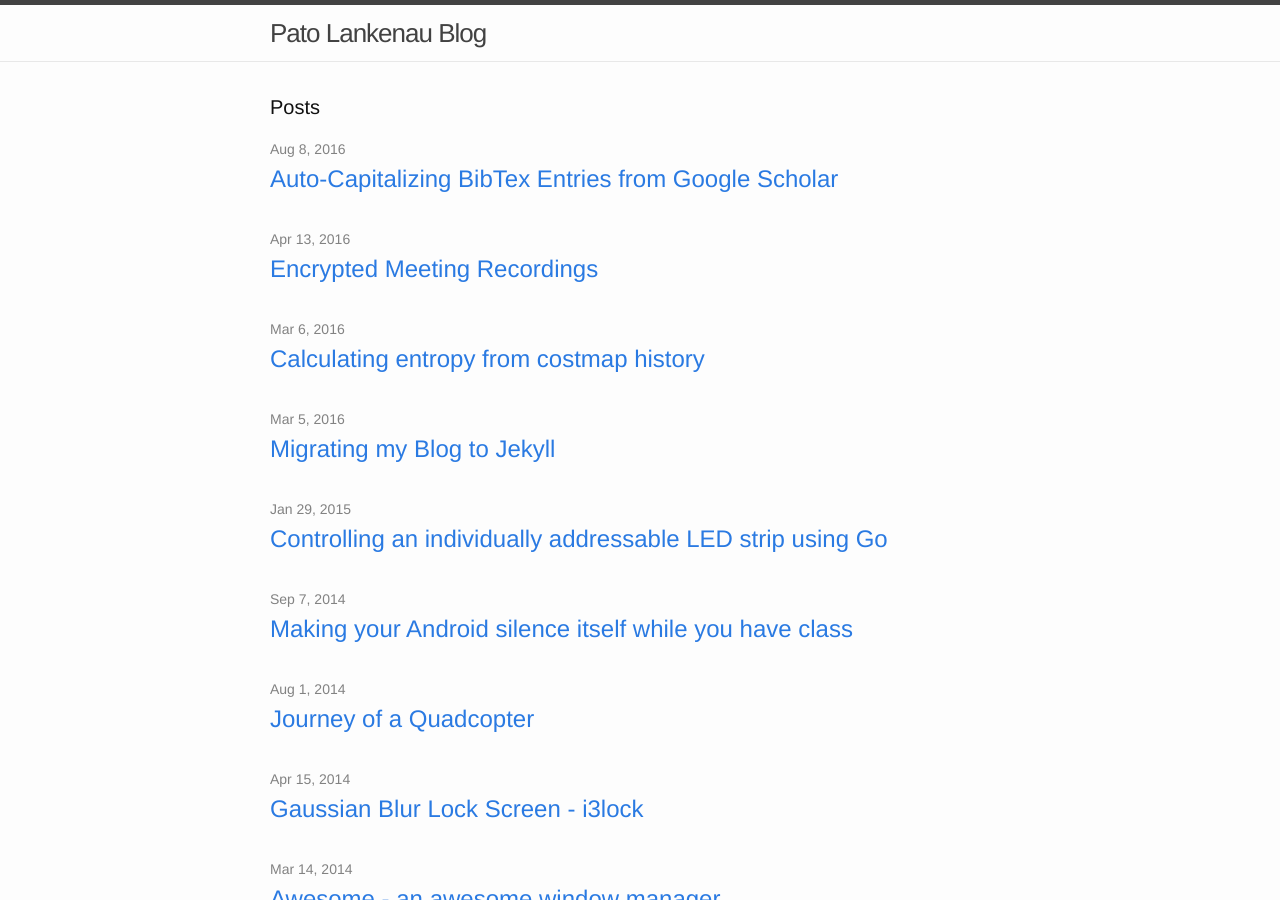
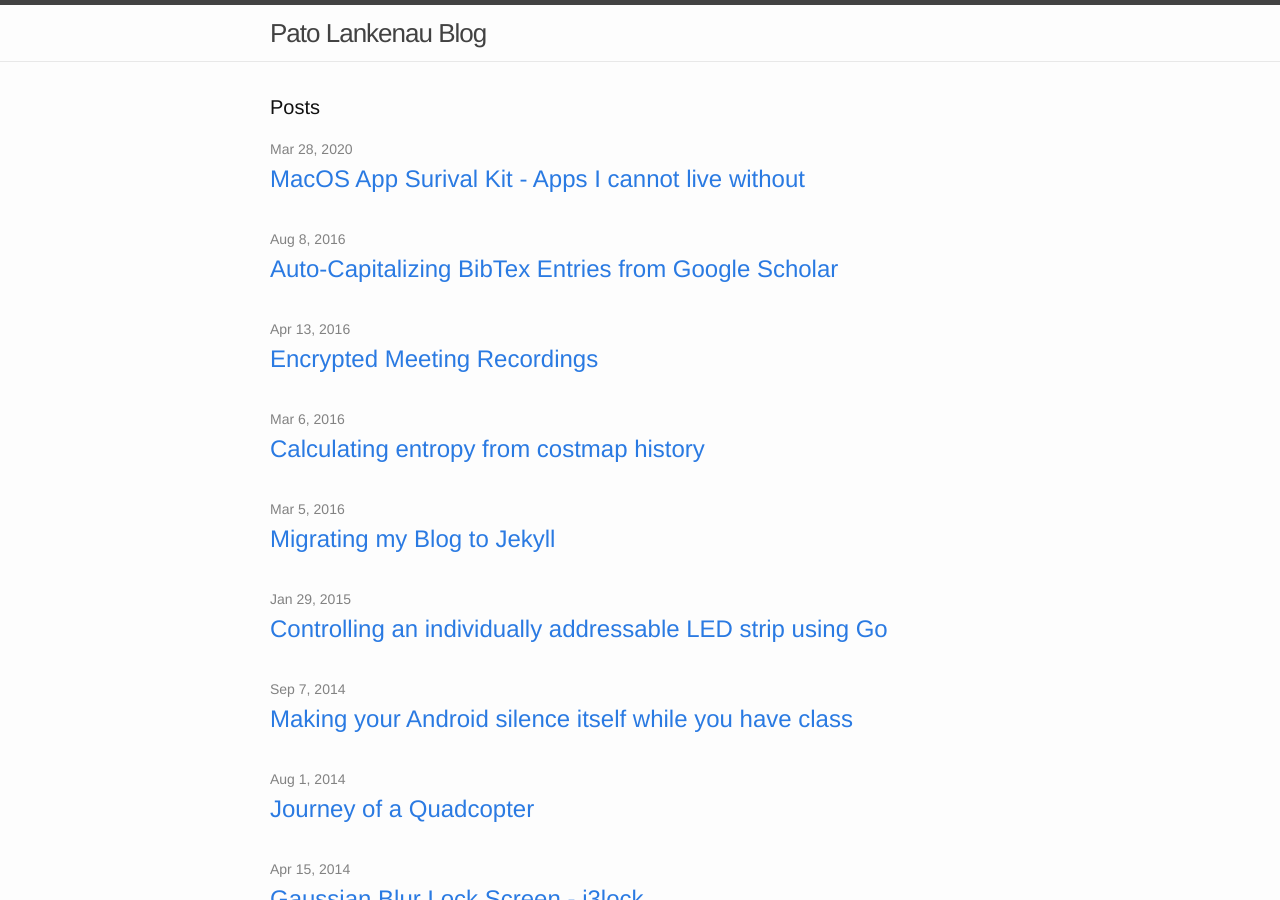
Before and after one commit to pato/plankenau, a Jekyll site: the page built from blog_jekyll/index.html, in a window 1280 px wide and 900 px high. Built offline with Jekyll 4.4.1, drawn with Linux system fonts in a browser that asks for light colours; some of the changed lines change nothing that is shown.

Commit message:
new blog post, 4 years later

```diff
--- a/blog_jekyll/_config.yml
+++ b/blog_jekyll/_config.yml
@@ -7,11 +7,9 @@
 
 # Site settings
 title: Pato Lankenau Blog
-email: plankenau@gmail.com
+email: contact@p.lankenau.io
 description: > # this means to ignore newlines until "baseurl:"
-  University of Texas at Austin Computer Science Major who studies distributed systems and
-  researches in Artificial Intelligence. Loves Arch linux, awesomewm, mechanical keyboards,
-  reaspberry pi, android, LEDs, and microcontrolers.
+  Software Engineer that works in distributed systems.
 baseurl: "/blog" # the subpath of your site, e.g. /blog
 url: "http://plankenu.com" # the base hostname & protocol for your site
 github_username:  pato
--- /dev/null
+++ b/blog_jekyll/_posts/2020-03-28-macos-survival-kit.md
@@ -0,0 +1,201 @@
+---
+layout: post
+title: MacOS App Surival Kit - Apps I cannot live without
+published: true
+date: 2020-03-28
+permalink: post/macos-app-survival-kit
+---
+
+These are the apps and toolls that I cannot live without, broken down into
+various categories.  I spend the first waking moments with a new Mac setting
+all of these up.
+
+All of these mac apps are carefully desgined, tested, and developed with such
+incredible levels of quality. And as such sometimes carry a price-tag, but as a
+developer myself, I want to support the developers that go above and beyond.
+Plus I am more than willing to pay for convenience, productivity, and privacy.
+
+The terminal emulators and terminal tools are all free and open
+source.
+
+## Privacy
+
+#### Little Snitch 4 ($45)
+
+Crazy powerful firewall to get insight into how apps are using the internet. I
+use it to block trackers, block certain apps from talking to the internet (like
+clipboard managers), and for monitoring any new outbound connections
+
+<https://www.obdev.at/products/littlesnitch/index.html>
+
+#### Micro Snitch ($5)
+
+Micro Snitch is a menu bar application that will notify you whenever your
+camera or microphone become active. Can be bought as a bundle with Little
+Snitch. This is what I use instead of taping my webcam.
+
+<https://www.obdev.at/products/microsnitch/index.html>
+
+#### Cookie.app ($19.99)
+
+Cookie.app allows you take control over the cookies in your browser (supports
+multiple browsers) by removing tracking cookies, removing blacklisted cookies,
+or setting up whitelists and removing everything else.
+
+I hate invasive adtech, tracking your every click, web visit, purchases,
+interactions just to shove ads down your throat. One way to reduce the amount
+of tracking is by only using your browser (Safari) in incognito mode. But there
+are certain types of websites that I would prefer to stay signed-in on (usually
+mostly related to work). Cookie.app allowed me to take control of my privacy.
+
+<https://www.cookieapp.com>
+
+## Productivity
+
+#### Maccy (free and OSS)
+
+Clipboard managers are a life-changer. Keeps track of a configurable amount of
+your clipboard history. Super light-weight and keyboard-shortcut friendly.
+
+<https://maccy.app>
+
+#### Bartender 3 ($14)
+
+Simple app that allows you to control when and which apps are allowed to be on
+your menu bar. Keep your important ones always visible, hide the rest. Plus you
+can toggle them, as well show them on chnages.
+
+<https://www.macbartender.com>
+
+#### Spectacle (free)
+
+Control your window positions and size with super simple keyboard shortcuts.
+Effectively brings the advantages of a tiling window manager to MacOS.
+
+<https://www.spectacleapp.com>
+
+#### Retina Display Manager (free and OSS)
+
+Ridiciculously simple menu-bar app to change screen resolution. Plus has the
+added benefit of unlocking many more resolutions (including true native
+resolutions) than you can access via the preferences pane.
+
+<https://github.com/avibrazil/RDM>
+
+#### gfxCardStatus (free and OSS)
+
+A menu-bar app that allows you to see which graphics card you are using
+(integrated vs discrete) and which apps are triggering the switch. Super useful
+to track down apps which force the power-hungry discrete card.
+
+<https://gfx.io>
+
+#### Next Meeting (free)
+
+A menu-bar app that displays your next upcoming meeting (with minutes until
+meeting).  Super configurable and super helpful to keep tabs on your calendar
+at a glance.
+
+<https://apps.apple.com/us/app/next-meeting/id1017470484>
+
+#### Menu World Time (free)
+
+A menu-bar app that displays any number of timezones. Super configurable. Since
+I work with people in multiple time-zones this is a must have
+
+<https://apps.apple.com/us/app/menu-world-time/id1446377255>
+
+## Terminal Emulators
+
+#### kitty (free and OSS)
+
+Super fast, GPU-accelerated terminal emulator. Supports layouts, splits,
+multiple copy/paste buffers, and is buttery smooth.
+
+<https://sw.kovidgoyal.net/kitty/>
+
+#### alacritty (free and OSS)
+
+Ridiculously fast, GPU-accelerated terminal emulator. Extremely light-weight
+and simple, doesn't have splits, layouts (can use tmux or screen for that),
+lowest latency I have ever experienced in a terminal emulator.
+
+<https://github.com/alacritty/alacritty>
+
+## Terminal Tools
+
+#### homebrewa (free and OSS)
+
+The macOS package manager that should have been. Absolute must for software
+development and installing open source software.
+
+<https://brew.sh>
+
+#### oh-my-zsh (free and OSS)
+
+Take zsh to the next level with this group of plugins, configurations, themes.
+Instantly transforms your terminal into something from the future and super
+configurable.
+
+<https://ohmyz.sh>
+
+#### neovim (free and OSS)
+
+A re-write of ViM with sane defaults, better architecture, and much cleaner and
+extensible codebase.  Used to be the only vim with async plugins but it
+pressured original vim to implement it.
+
+<https://neovim.io>
+
+#### thefuck (free and OSS)
+
+Super simple premise: if you make a typo on a command and it failed, type
+'fuck' and it will be auto-corrected. Use it all the time.
+
+<https://github.com/nvbn/thefuck>
+
+#### z (free and OSS)
+
+Tremendously helpful at navigating your filesystem. Learns which directories
+you work in the most and allows you to navigate with intuitive fuzzy-matched
+commands
+
+<https://github.com/rupa/z/>
+
+#### zsh-autosuggestions (free and OSS)
+
+Terminal suggestions on steroids (shadow predictions)
+
+<https://www.github.com/zsh-users/zsh-autosuggestions>
+
+#### the silver searcher (free and OSS)
+
+Like grep but better, like ack but faster, best code searching tool. Honors
+.gitignores, skips log files, and is blazing fast.
+
+<https://github.com/ggreer/the_silver_searcher>
+
+#### fzf (free and OSS)
+
+A general purpose command-line fuzzy finder, useful for recursively
+finding/opening/editing files. Works with commits, bookmarks, command history.
+And is the basis for many useful plugins
+
+<https://github.com/junegunn/fzf>
+
+#### git-number (free and OSS)
+
+Increases git productivity by 10x. Adds numbers to any files output by git (for
+example git status) and allows you to perform commands based on the numbers
+instead of having to type the full file-path. Don't think I could ever go back
+to not using this.
+
+<https://github.com/holygeek/git-number>
+
+#### git-extras (free and OSS)
+
+Adds many extremely useful commands to the git command. Turn into a swiss-army
+knife.  For example tools to checkout upstream PRs, add co-authors, see commits
+since, and many more.
+
+<https://github.com/tj/git-extras>
```
